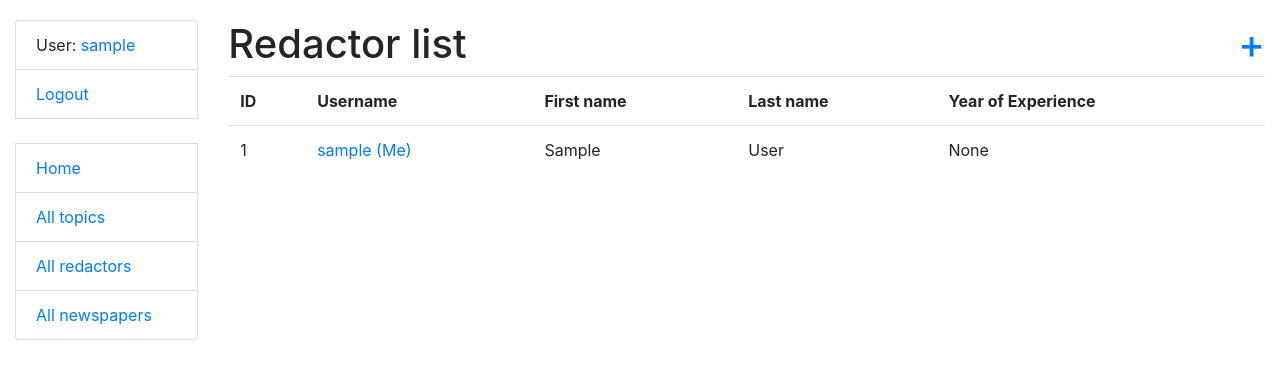
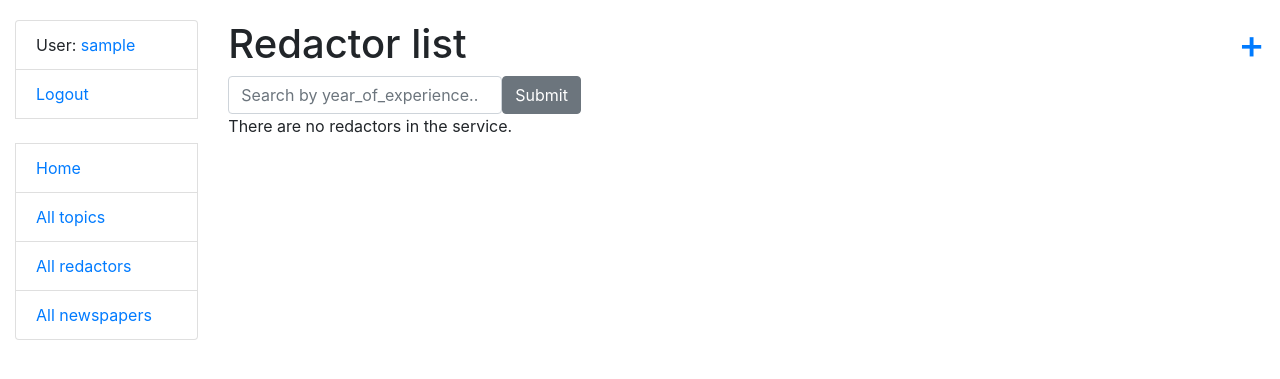
Before and after one commit to erikagayan/newspaper-agency, a Django app: page /redactors/ in a window 1280 px wide. Shown: the top 379 px of the page. Run offline with Django 4.2, Linux system fonts and the light colour scheme; the visitor is signed in with stand-in values (Sample User, id 1); data comes from the database, SQL or seed files in the repository; some libraries are stand-ins or nearby versions.

Commit message:
Add search

```diff
--- a/news/forms.py
+++ b/news/forms.py
@@ -19,6 +19,15 @@
         required=False,
         label="",
         widget=forms.TextInput(attrs={"placeholder": "Search by name..."})
+    )
+
+
+class RedactorSearchForm(forms.Form):
+    year_of_experience = forms.CharField(
+        max_length=255,
+        required=False,
+        label="",
+        widget=forms.TextInput(attrs={"placeholder": "Search by year_of_experience.."})
     )
 
 
--- a/news/views.py
+++ b/news/views.py
@@ -8,7 +8,7 @@
 from django.views import generic
 
 from news.forms import TopicSearchForm, NewspaperSearchForm, RedactorCreationForm, RedactorUpdateForm, NewspaperForm, \
-    UserCreateForm
+    UserCreateForm, RedactorSearchForm
 from news.models import Topic, Redactor, Newspaper
 
 
@@ -87,6 +87,25 @@
     model = Redactor
     paginate_by = 5
 
+    def get_context_data(self, *, object_list=None, **kwargs):
+        context = super(RedactorListView, self).get_context_data(**kwargs)
+
+        year_of_experience = self.request.GET.get("year_of_experience", "")
+
+        context["search_form"] = RedactorSearchForm(initial={"year_of_experience": year_of_experience})
+
+        return context
+
+    def get_queryset(self):
+        queryset = Redactor.objects.all()
+
+        form = RedactorSearchForm(self.request.GET)
+
+        if form.is_valid():
+            return queryset.filter(year_of_experience__icontains=form.cleaned_data["year_of_experience"])
+
+        return queryset
+
 
 class RedactorDetailView(LoginRequiredMixin, generic.DetailView):
     model = Redactor
--- a/templates/news/newspaper_list.html
+++ b/templates/news/newspaper_list.html
@@ -8,6 +8,11 @@
       Create
     </a>
   </h1>
+
+  <form action="" method="get" class="form-inline">
+    {{ search_form|crispy }}
+    <input type="submit" value="Submit" class="btn btn-secondary">
+  </form>
 
   {% if newspaper_list %}
     <ol>
--- a/templates/news/redactor_list.html
+++ b/templates/news/redactor_list.html
@@ -6,6 +6,11 @@
     Redactor list
     <a style="float: right" href="{% url 'news:redactor-create' %}">+</a>
   </h1>
+
+  <form action="" method="get" class="form-inline">
+    {{ search_form|crispy }}
+    <input type="submit" value="Submit" class="btn btn-secondary">
+  </form>
 
   {% if redactor_list %}
     <table class="table">
@@ -19,7 +24,8 @@
       {% for redactor in redactor_list %}
         <tr>
           <td>{{ redactor.id }}</td>
-          <td><a href="{% url "news:redactor-detail" pk=redactor.id %}">{{ redactor.username }} {% if user == redactor %} (Me){% endif %}</a>
+          <td><a href="{% url "news:redactor-detail" pk=redactor.id %}">{{ redactor.username }}
+            {% if user == redactor %} (Me){% endif %}</a>
           </td>
           <td>{{ redactor.first_name }}</td>
           <td>{{ redactor.last_name }}</td>
--- a/templates/news/topic_list.html
+++ b/templates/news/topic_list.html
@@ -8,6 +8,11 @@
       Create
     </a>
   </h1>
+
+  <form action="" method="get" class="form-inline">
+    {{ search_form|crispy }}
+    <input type="submit" value="Submit" class="btn btn-secondary">
+  </form>
 
   {% if topic_list %}
     <table class="table">
```
